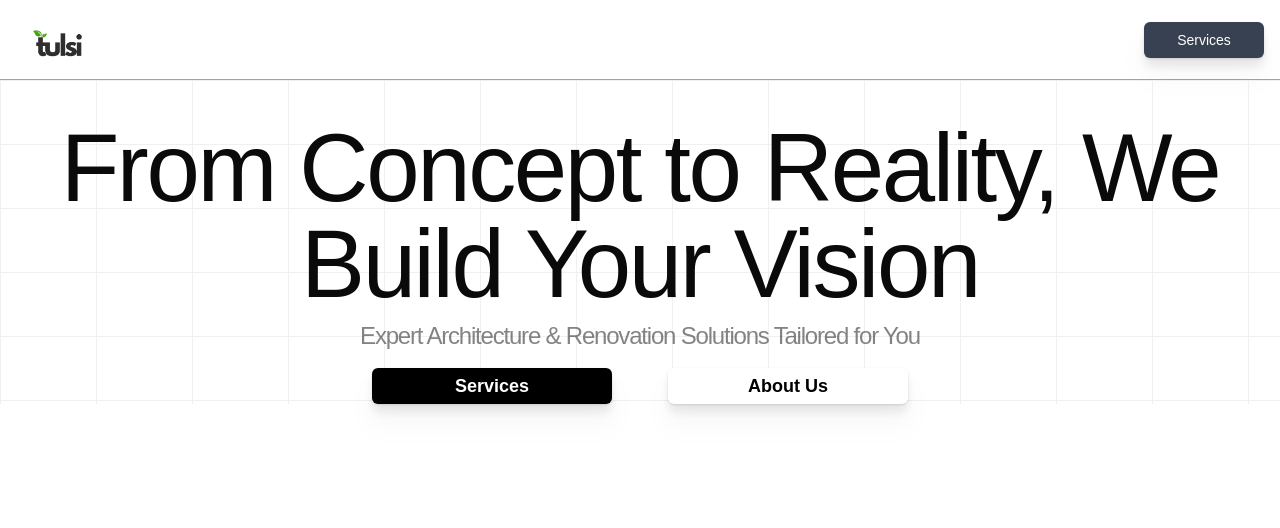
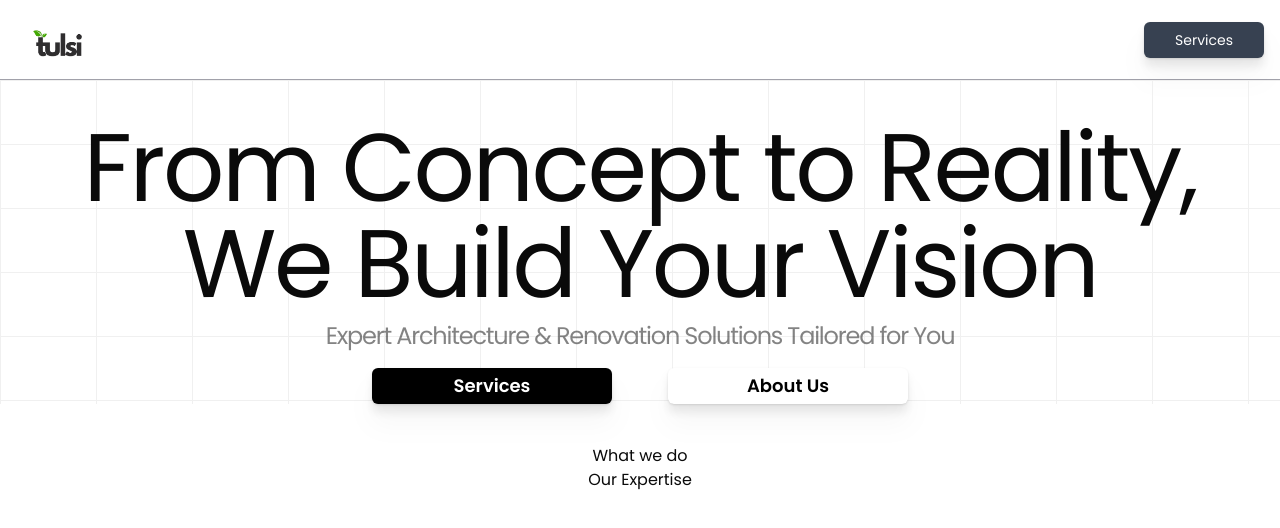
Before and after one commit to Abhiraunak/tulsi, a Next.js app: page / in a window 1280 px wide. Shown: the top 528 px of the page. Built offline with nearby package versions, Linux system fonts and the light colour scheme.

Commit message:
Add Poppins font

```diff
--- a/app/layout.tsx
+++ b/app/layout.tsx
@@ -1,21 +1,17 @@
 import type { Metadata } from "next";
-import { Geist, Geist_Mono } from "next/font/google";
+import { Poppins } from "next/font/google";
 import "./globals.css";
 import Appbar from "@/components/Appbar";
 
-const geistSans = Geist({
-  variable: "--font-geist-sans",
+const poppins = Poppins({
   subsets: ["latin"],
-});
-
-const geistMono = Geist_Mono({
-  variable: "--font-geist-mono",
-  subsets: ["latin"],
+  weight: ["400", "600", "700"],
+  display: "swap",
 });
 
 export const metadata: Metadata = {
-  title: "Create Next App",
-  description: "Generated by create next app",
+  title: "Tulsi",
+  description: "architecture, home renovation, interior design, false ceilings, painting, construction, home improvement",
 };
 
 export default function RootLayout({
@@ -25,9 +21,7 @@ export default function RootLayout({
 }>) {
   return (
     <html lang="en">
-      <body
-        className={`${geistSans.variable} ${geistMono.variable} antialiased`}
-      >
+      <body className={poppins.className}>
         <Appbar/>
         {children}
       </body>
--- a/app/page.tsx
+++ b/app/page.tsx
@@ -29,7 +29,7 @@ export default function Home() {
         <meta name="twitter:card" content="summary_large_image" />
       </Head>
       {/* Main Content */}
-        <main className="absolute w-full  bg-[linear-gradient(to_right,#f0f0f0_1px,transparent_1px),linear-gradient(to_bottom,#f0f0f0_1px,transparent_1px)] bg-[size:6rem_4rem]">
+        <main className="relative w-full  bg-[linear-gradient(to_right,#f0f0f0_1px,transparent_1px),linear-gradient(to_bottom,#f0f0f0_1px,transparent_1px)] bg-[size:6rem_4rem]">
           <div className="max-w-screen-xl pt-10 mx-auto text-center space-y-6 sm:space-y-2 ">
             <h1 className="px-4 text-4xl sm:tracking-tighter lg:tracking-tight sm:text-5xl lg:text-6xl xl:text-8xl">
               From Concept to Reality, We Build Your Vision
@@ -59,6 +59,12 @@ export default function Home() {
             </div>
           </div>
         </main>
+        <div className="relative pt-10">
+          <div className="flex flex-col items-center">
+            <h3>What we do</h3>
+            <h2>Our Expertise</h2>
+          </div>
+        </div>
     </>
   );
 }
--- a/package.json
+++ b/package.json
@@ -9,6 +9,7 @@
     "lint": "next lint"
   },
   "dependencies": {
+    "@next/font": "^14.2.15",
     "@radix-ui/react-label": "^2.1.2",
     "@radix-ui/react-select": "^2.1.6",
     "@radix-ui/react-slot": "^1.1.2",
```
Also changed, not shown: 1 other file (tests, documents, lock files or other folders).
